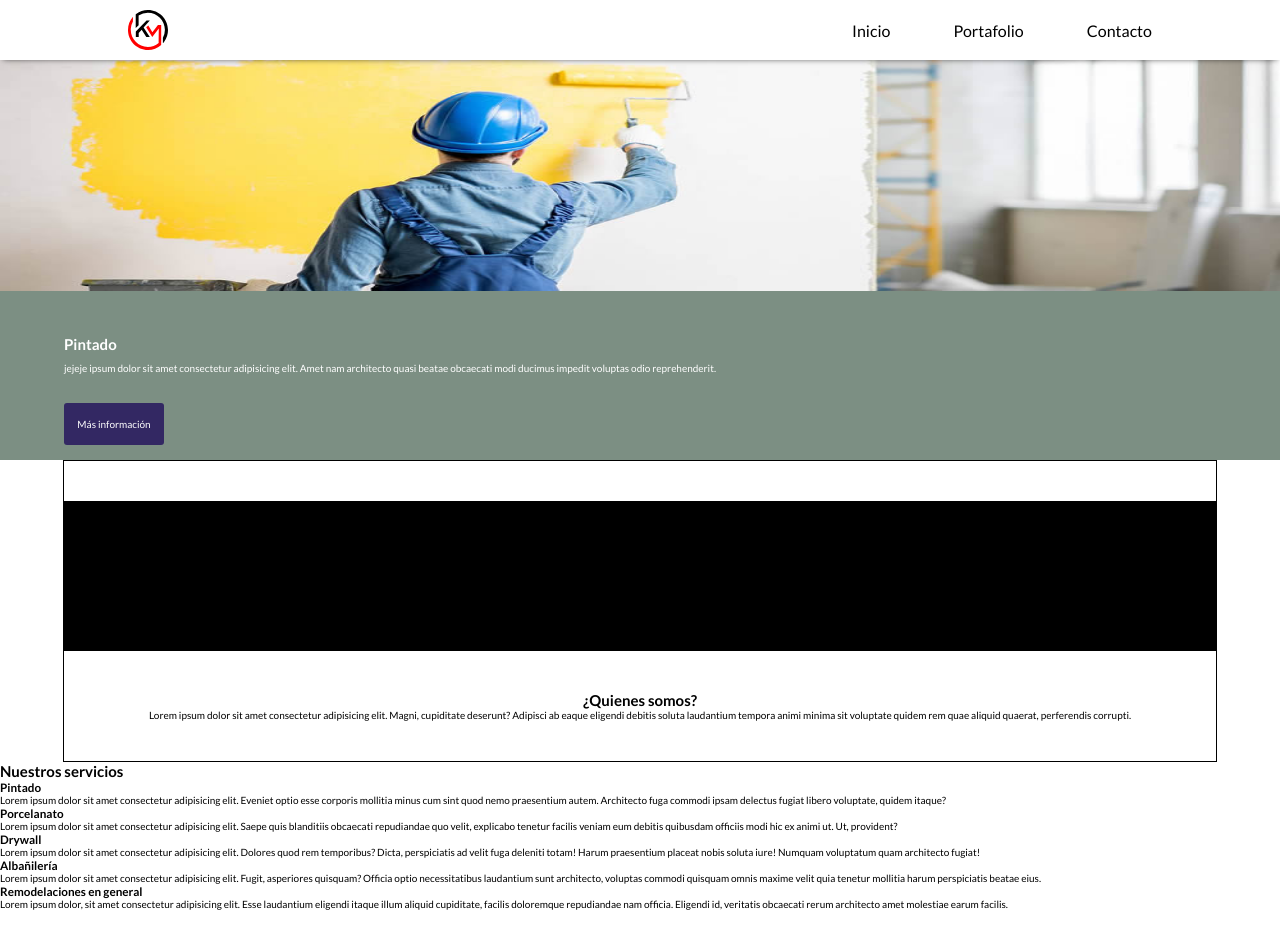
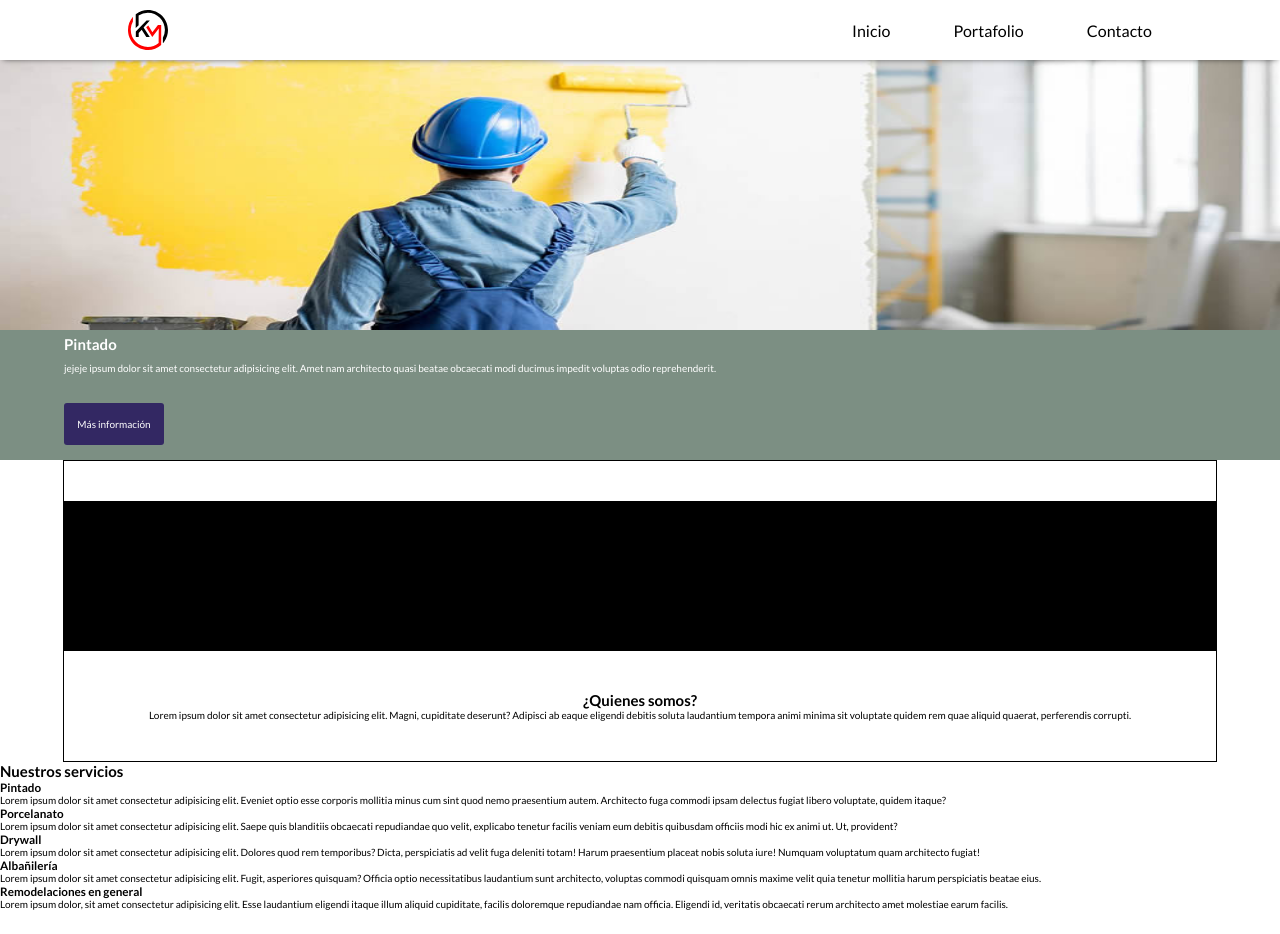
Before and after one commit to juanfernandovasquez/trabajo1, a plain HTML site: page index.html in a window 1280 px wide. Drawn offline with Linux system fonts and the light colour scheme; a script that the page names is missing.

Commit message:
con el 70?

```diff
--- a/css/slider.css
+++ b/css/slider.css
@@ -60,7 +60,7 @@
 
 
 .slide > img{
-    height: 60%;
+    height: 70%;
     width: 100%;
     position: center;
 }
```
